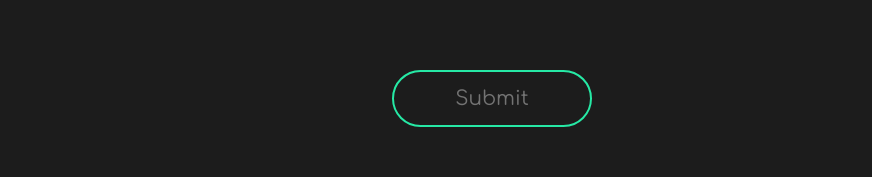
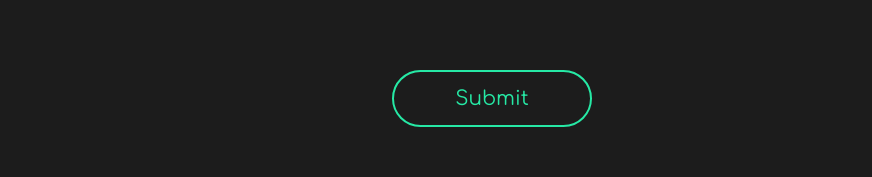
Before and after one commit to zendranm/portfolio-app, a React (Create React App) app: page / in a window 1280 px wide. Shown: the part 4355-4532 px from the top of the page, without its empty margins (148-1020 px from the left). Built offline with nearby package versions, Linux system fonts and the light colour scheme.

Commit message:
IOS font submit button color fix

```diff
--- a/src/styles/EmailPanel.scss
+++ b/src/styles/EmailPanel.scss
@@ -16,6 +16,7 @@
   border: 2px solid;
   border-color: $primary-color;
   color: $primary-color;
+  -webkit-text-fill-color: $primary-color;
   -webkit-appearance: none;
 }
 
```
